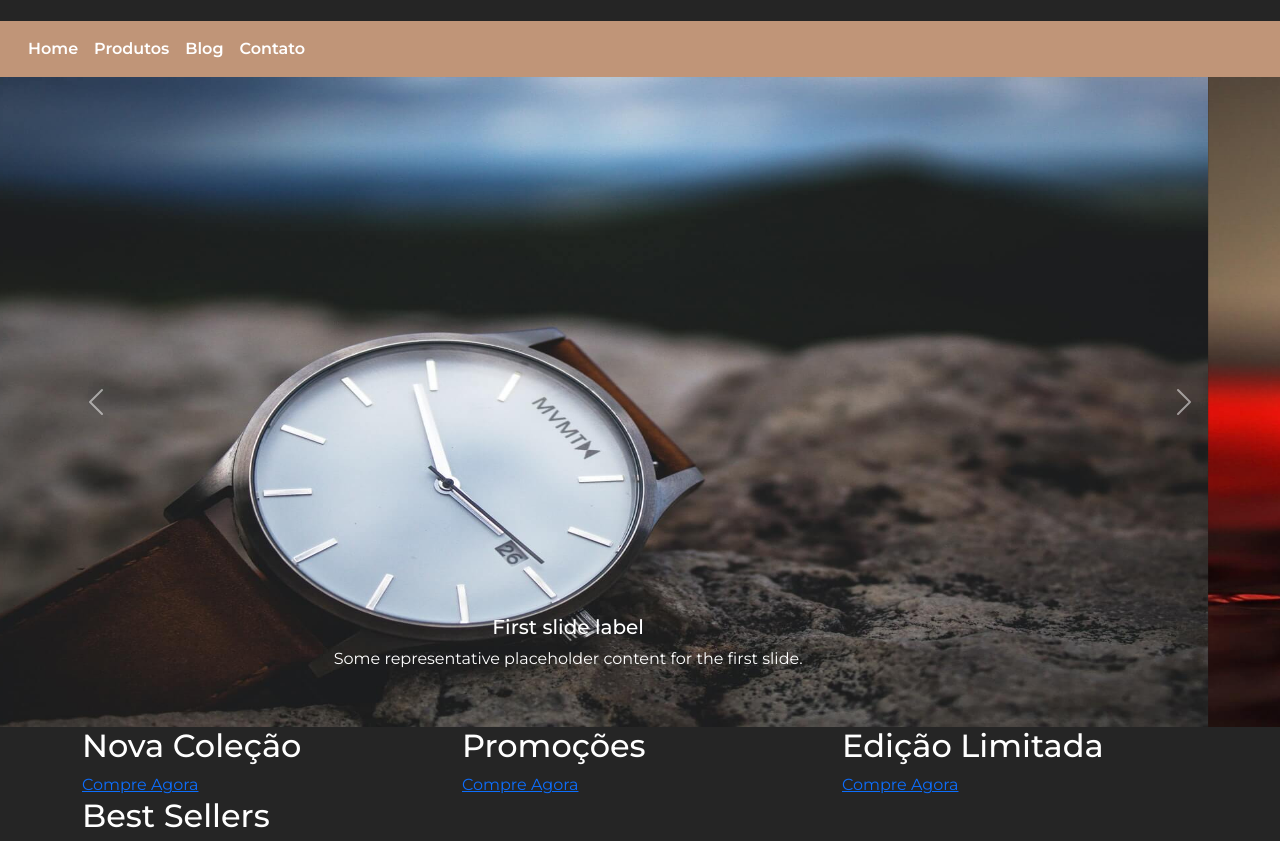
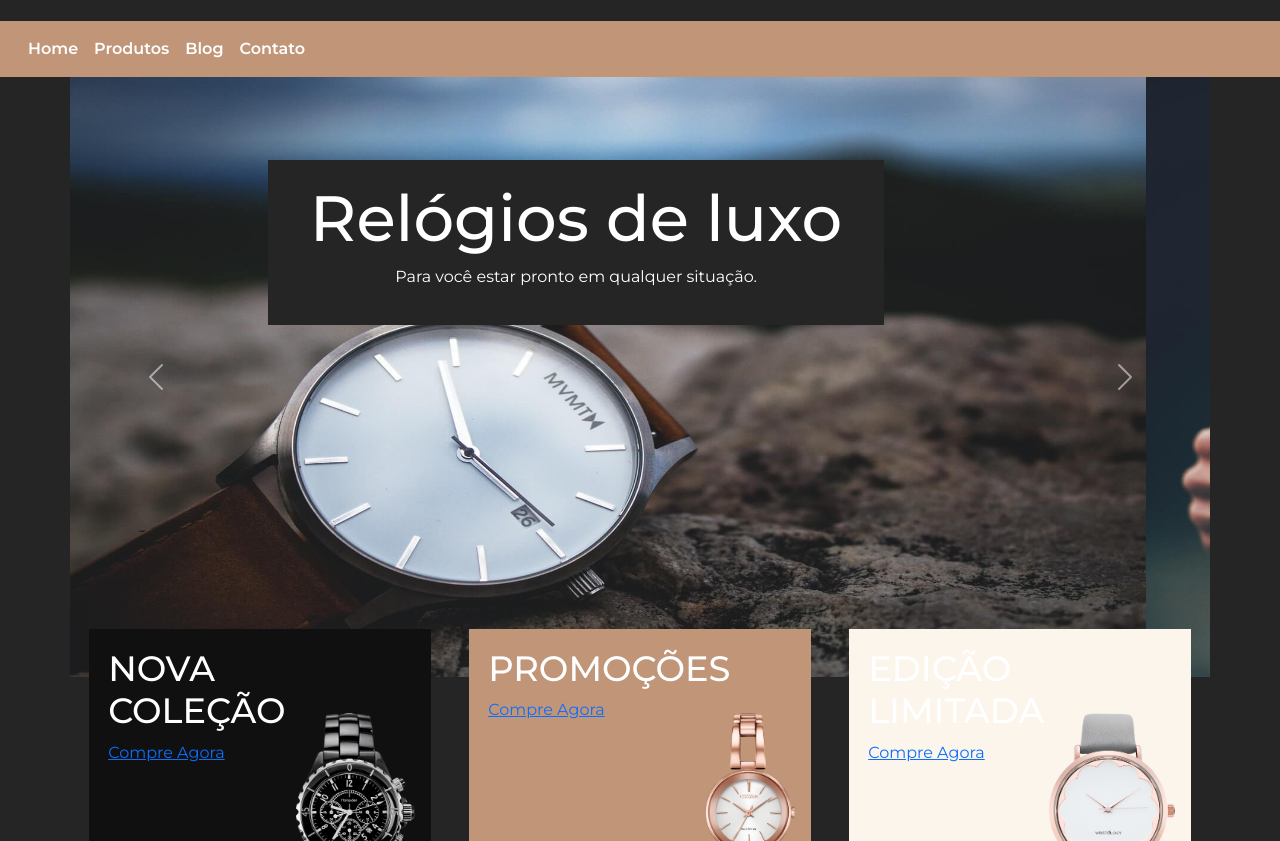
Before and after one commit to matheusbattisti/curso_bootstrap_5, a plain HTML site: page 10_exacttime/index.html in a window 1280 px wide. Shown: the part 97-938 px from the top of the page. Drawn offline with nearby package versions, Linux system fonts and the light colour scheme.

Commit message:
continuando projeto

```diff
--- a/10_exacttime/css/styles.css
+++ b/10_exacttime/css/styles.css
@@ -13,6 +13,14 @@ body {
 
 .secondary-bg-color {
   background-color: #C09578;
+}
+
+.light-bg-color {
+  background-color: #FCF5EB
+}
+
+.dark-bg-color {
+  background-color: #101010;
 }
 
 .primary-color {
@@ -69,5 +77,42 @@ body {
 
 #slider .carousel-item,
 #slider img {
-  height: 650px;
+  height: 600px;
 }
+
+.carousel-caption {
+  bottom: 22em;
+  left: 23%;
+  right: 23%;
+}
+
+.carousel-caption h5 {
+  font-size: 4em;
+}
+
+/* MINI BANNERS */
+#mini-banners {
+  margin-top: -3em;
+  z-index: 10;
+}
+
+#mini-banners .col {
+  z-index: 1;
+  height: 300px;
+  max-width: 30%;
+  padding: 1.2em;
+  position: relative;
+}
+
+#mini-banners .col h2 {
+  text-transform: uppercase;
+  max-width: 50px;
+  font-size: 2.2em;
+}
+
+#mini-banners .col img {
+  height: 200px;
+  position: absolute;
+  right: 1rem;
+  bottom: 1rem;
+}
--- a/10_exacttime/index.html
+++ b/10_exacttime/index.html
@@ -86,28 +86,21 @@
   </nav>
   <!-- FIM NAVBAR -->
   <!-- BANNERS -->
-  <div class="container-fluid" id="banners-container">
+  <div class="container" id="banners-container">
     <div id="slider" class="carousel slide" data-bs-ride="carousel">
       <div class="carousel-inner">
         <div class="carousel-item active">
           <img src="img/banner1.jpg" class="d-block w-100 img-fluid" alt="...">
-          <div class="carousel-caption d-none d-md-block">
-            <h5>First slide label</h5>
-            <p>Some representative placeholder content for the first slide.</p>
-          </div>
-        </div>
-        <div class="carousel-item">
-          <img src="img/banner4.jpg" class="d-block w-100 img-fluid" alt="...">
-          <div class="carousel-caption d-none d-md-block">
-            <h5>Second slide label</h5>
-            <p>Some representative placeholder content for the second slide.</p>
+          <div class="carousel-caption d-none d-md-block primary-bg-color">
+            <h5>Relógios de luxo</h5>
+            <p>Para você estar pronto em qualquer situação.</p>
           </div>
         </div>
         <div class="carousel-item">
           <img src="img/banner3.jpg" class="d-block w-100 img-fluid" alt="...">
-          <div class="carousel-caption d-none d-md-block">
-            <h5>Third slide label</h5>
-            <p>Some representative placeholder content for the third slide.</p>
+          <div class="carousel-caption d-none d-md-block primary-bg-color">
+            <h5>Linha Importada</h5>
+            <p>Conheça os melhores relógios suiços, com pronta entrega.</p>
           </div>
         </div>
       </div>
@@ -121,18 +114,21 @@
       </button>
     </div>
     <!-- MINI BANNERS -->
-    <div class="container">
-      <div class="row">
-        <div class="col-md-4">
+    <div class="container" id="mini-banners">
+      <div class="row justify-content-around">
+        <div class="col dark-bg-color">
           <h2>Nova Coleção</h2>
+          <img src="img/relogio1.png" alt="Relógio 1">
           <a href="#">Compre Agora</a>
         </div>
-        <div class="col-md-4">
+        <div class="col secondary-bg-color">
           <h2>Promoções</h2>
+          <img src="img/relogio2.png" alt="Relógio 1">
           <a href="#">Compre Agora</a>
         </div>
-        <div class="col-md-4">
+        <div class="col light-bg-color">
           <h2>Edição Limitada</h2>
+          <img src="img/relogio3.png" alt="Relógio 1">
           <a href="#">Compre Agora</a>
         </div>
       </div>
```
Also changed, not shown: 10_exacttime/img/relogio1.png (added), 10_exacttime/img/relogio2.png (added), 10_exacttime/img/relogio3.png (added).
